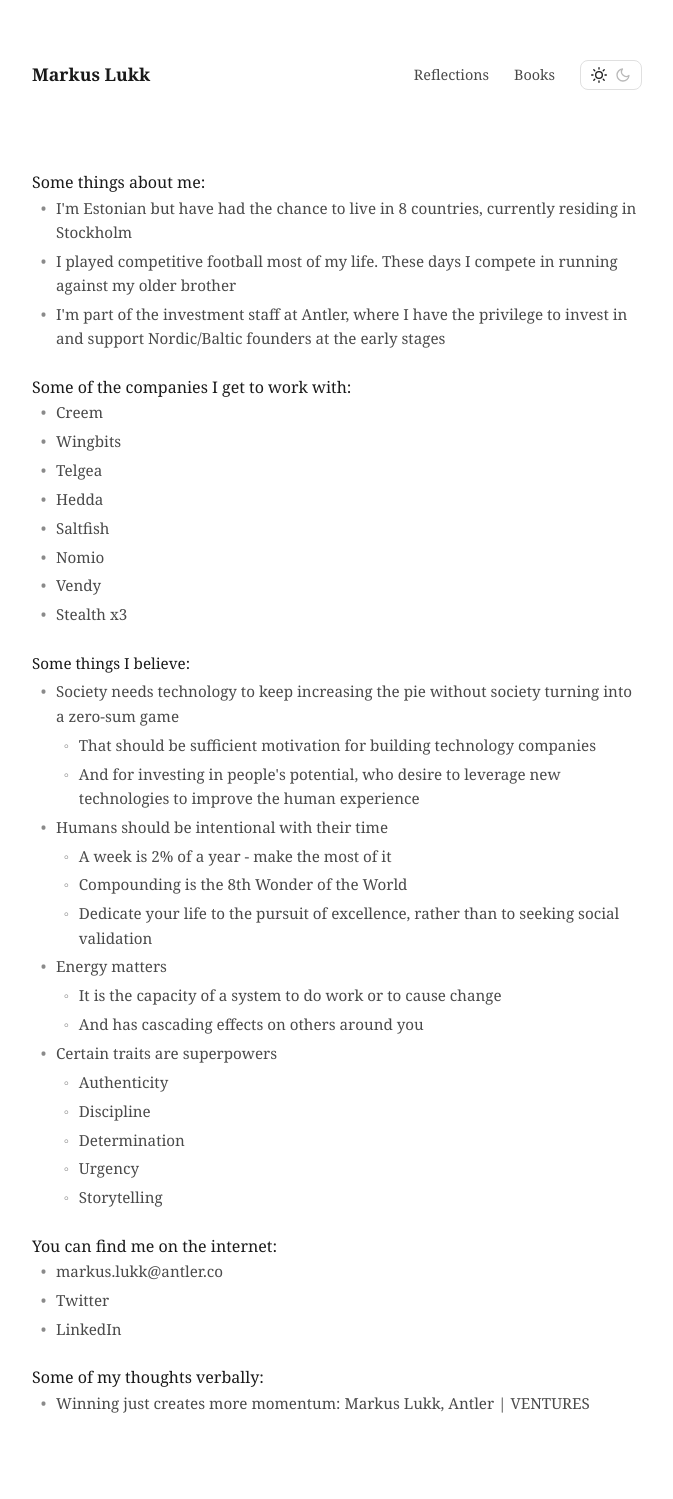
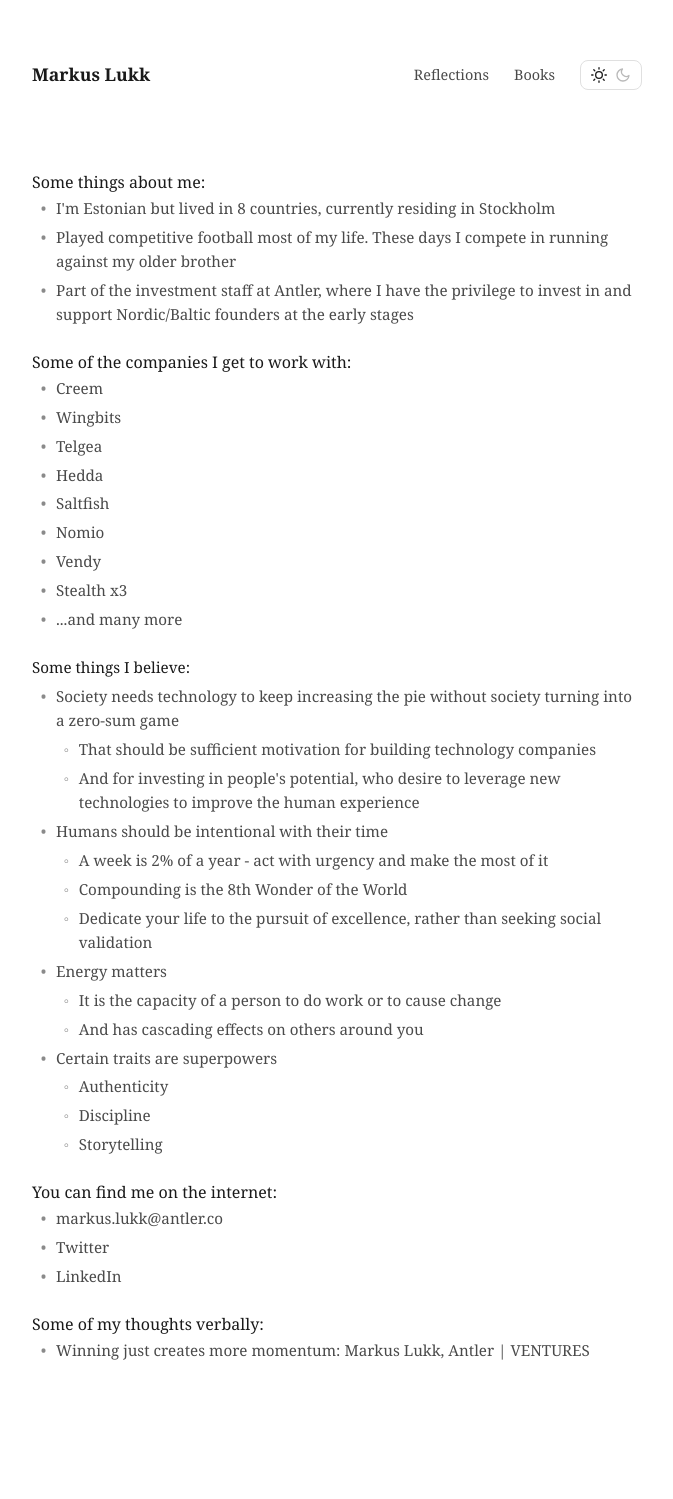
Before and after one commit to markuslukk/markuslukk.github.io, a Jekyll site: the page built from index.html, in a window 1280 px wide. Shown: the whole page, without its empty margins (303-976 px from the left). Built offline with Jekyll 4.4.1, drawn with Linux system fonts in a browser that asks for light colours; after the commit the page ends 1446 px from its top, so only the background shows below that.

Commit message:
Update index.html

```diff
--- a/index.html
+++ b/index.html
@@ -29,9 +29,9 @@
     <div class="section">
       <p class>Some things about me:</p>
       <ul>
-        <li>I'm Estonian but have had the chance to live in 8 countries, currently residing in Stockholm</li>
-        <li>I played competitive football most of my life. These days I compete in running against my older brother</li>
-        <li>I'm part of the investment staff at Antler, where I have the privilege to invest in and support Nordic/Baltic founders at the early stages</li>
+        <li>I'm Estonian but lived in 8 countries, currently residing in Stockholm</li>
+        <li>Played competitive football most of my life. These days I compete in running against my older brother</li>
+        <li>Part of the investment staff at Antler, where I have the privilege to invest in and support Nordic/Baltic founders at the early stages</li>
       </ul>
     </div>
 
@@ -46,6 +46,7 @@
       <li><a href="https://drinknomio.com/" target="_blank" rel="noopener noreferrer">Nomio</a></li>
       <li><a href="https://www.vendykiosk.com/" target="_blank" rel="noopener noreferrer">Vendy</a></li>
       <li>Stealth x3</li>
+      <li>...and many more</li>
     </ul>
   </div>
 
@@ -60,14 +61,14 @@
     </li>
     <li>Humans should be intentional with their time
       <ul>
-        <li>A week is 2% of a year - make the most of it</li>
+        <li>A week is 2% of a year - act with urgency and make the most of it</li>
         <li>Compounding is the 8th Wonder of the World</li>
-        <li>Dedicate your life to the pursuit of excellence, rather than to seeking social validation</li>
+        <li>Dedicate your life to the pursuit of excellence, rather than seeking social validation</li>
       </ul>
     </li>
     <li>Energy matters
       <ul>
-        <li>It is the capacity of a system to do work or to cause change</li>
+        <li>It is the capacity of a person to do work or to cause change</li>
         <li>And has cascading effects on others around you</li>
       </ul>
     </li>
@@ -75,8 +76,6 @@
       <ul>
         <li>Authenticity</li>
         <li>Discipline</li>
-        <li>Determination</li>
-        <li>Urgency</li>
         <li>Storytelling</li>
       </ul>
     </li>
```
